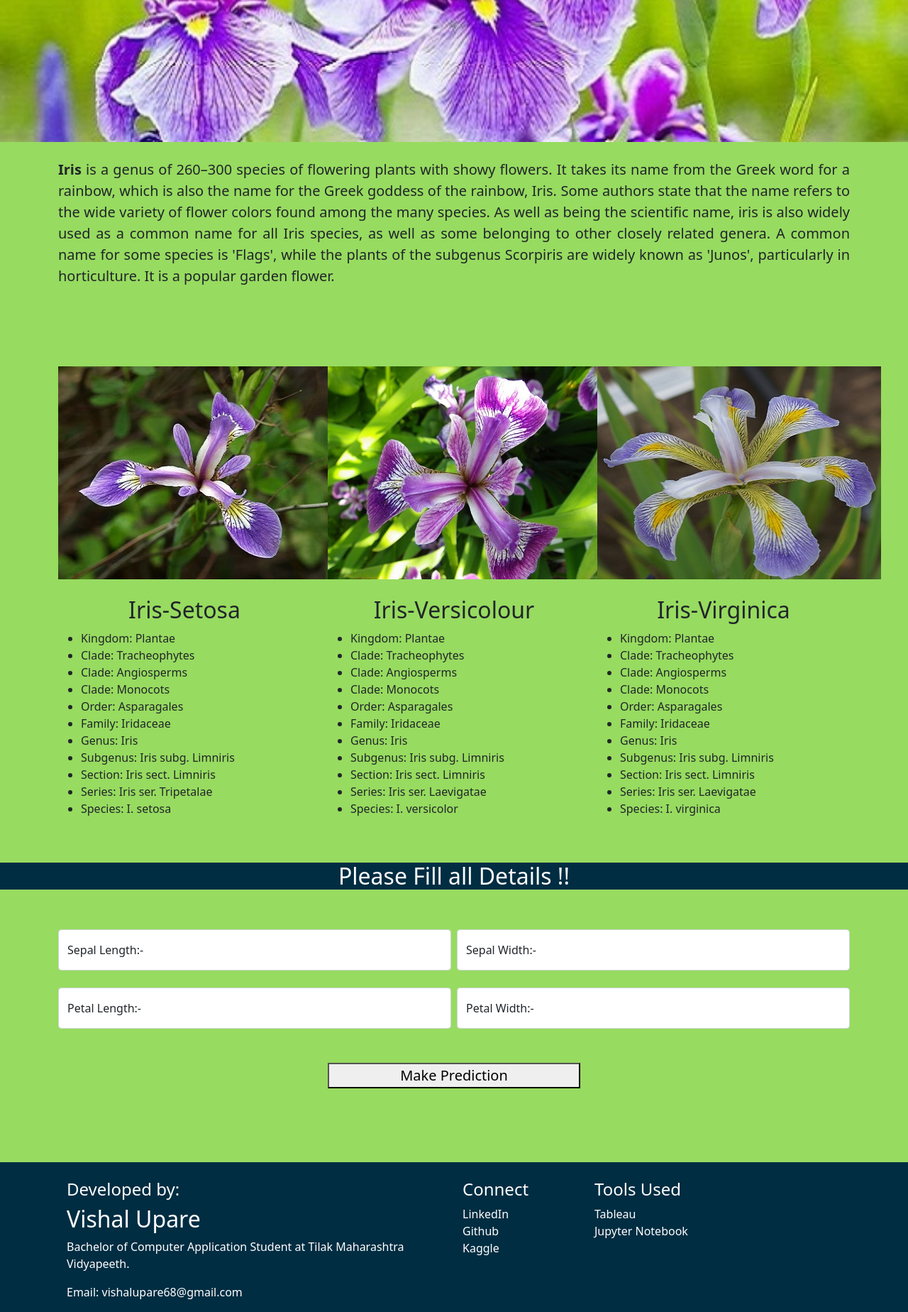
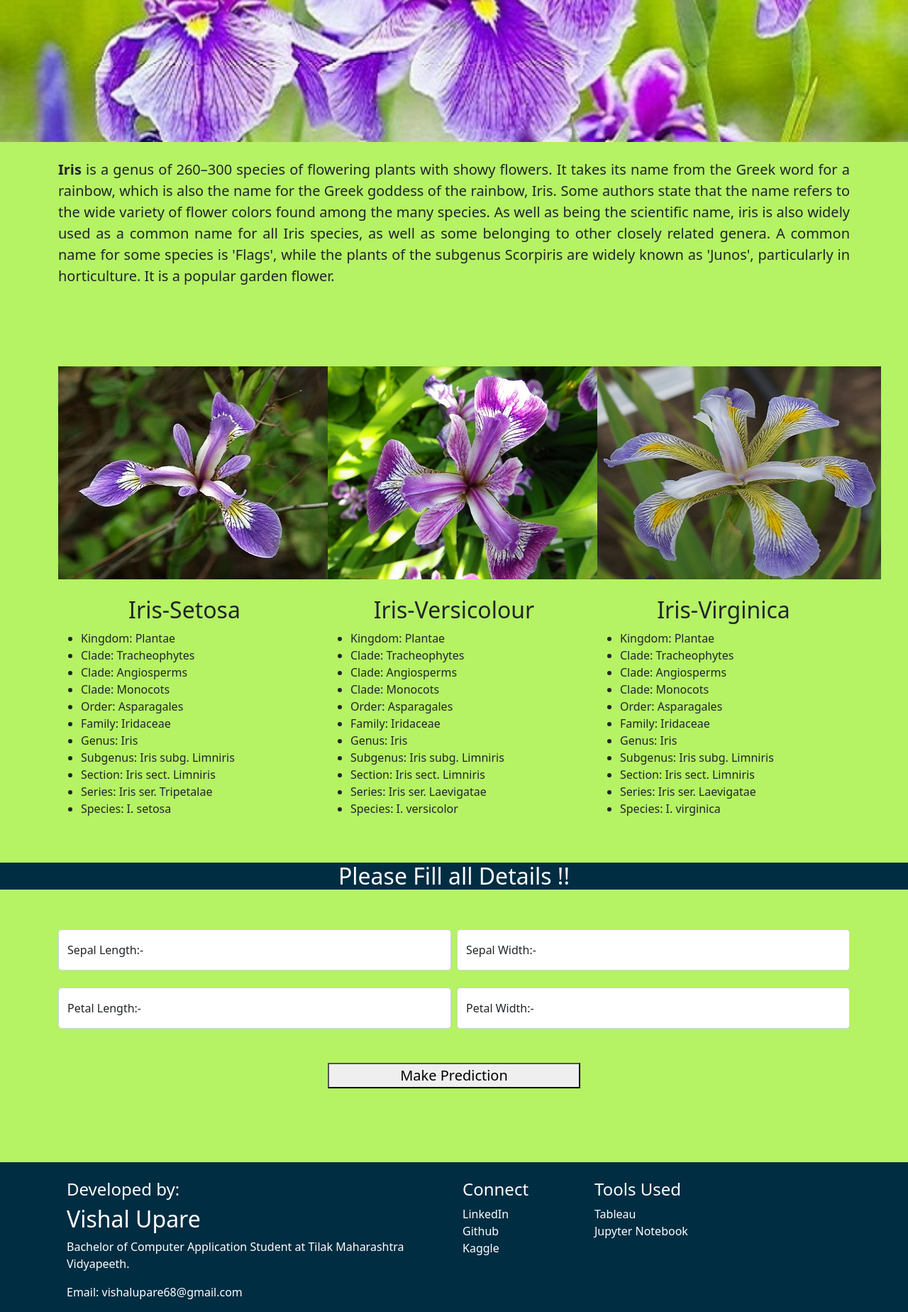
Before and after one commit to vish-68/Iris, a Flask app: page / in a window 1280 px wide. Shown: the part 416-2264 px from the top of the page at 71% size. Run offline with Flask 2, Linux system fonts and the light colour scheme; parts of the project's set-up code (start-up, migrations or seed data) failed here and were passed over.

Commit message:
Update iris.html

```diff
--- a/templates/iris.html
+++ b/templates/iris.html
@@ -27,7 +27,7 @@
         }
 
         body{
-            background-color: rgb(151,219,96);
+            background-color: #b5f264;
         }
 
         #link:hover {
```
